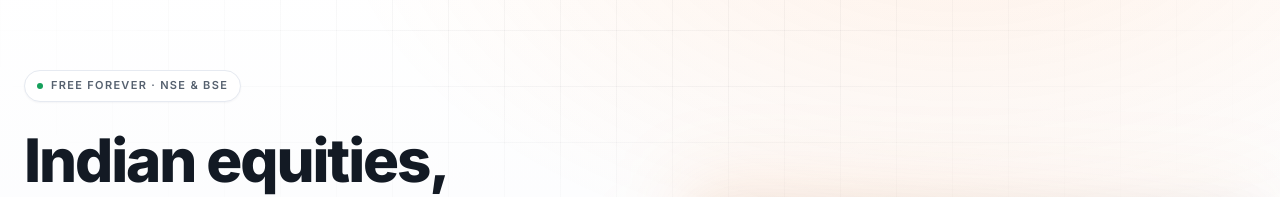
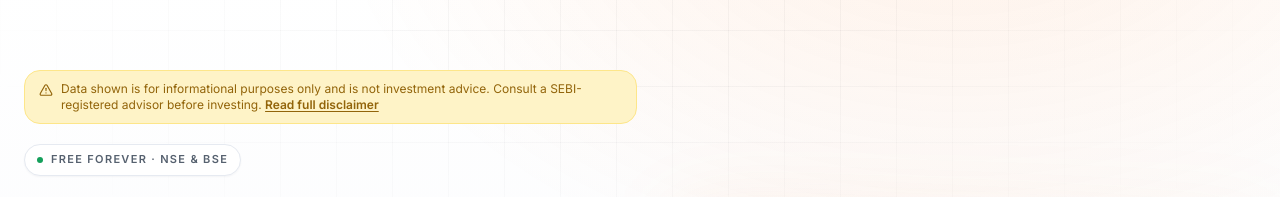
Before and after one commit to ramcc007/finovo, a Next.js app: page / in a window 1280 px wide. Shown: the part 126-323 px from the top of the page. Built offline with nearby package versions, Linux system fonts and the light colour scheme; no server answers; the database is empty.

Commit message:
Show the SEBI advice disclaimer at the top of the homepage too

```diff
--- a/src/app/page.tsx
+++ b/src/app/page.tsx
@@ -9,6 +9,7 @@ import {
 } from 'lucide-react';
 import TickerBar from '@/components/layout/TickerBar';
 import Reveal from '@/components/ui/Reveal';
+import AdviceDisclaimer from '@/components/ui/AdviceDisclaimer';
 import { PRE_BUILT_SCREENS } from '@/lib/mock-data';
 import { cn, formatPrice, formatVolume, formatCrores, formatTradeDate } from '@/lib/utils';
 
@@ -112,6 +113,8 @@ export default function Home() {
 
             {/* Left: copy */}
             <div>
+              <AdviceDisclaimer />
+
               <div className="inline-flex items-center gap-2 rounded-full border border-[#E6EAF1] bg-white px-3 py-1.5 mb-7 shadow-[0_1px_2px_rgba(16,24,40,0.04)]">
                 <span className="w-1.5 h-1.5 rounded-full bg-[#15A05B]" />
                 <span className="eyebrow text-[#56616F]">Free forever · NSE &amp; BSE</span>
```
